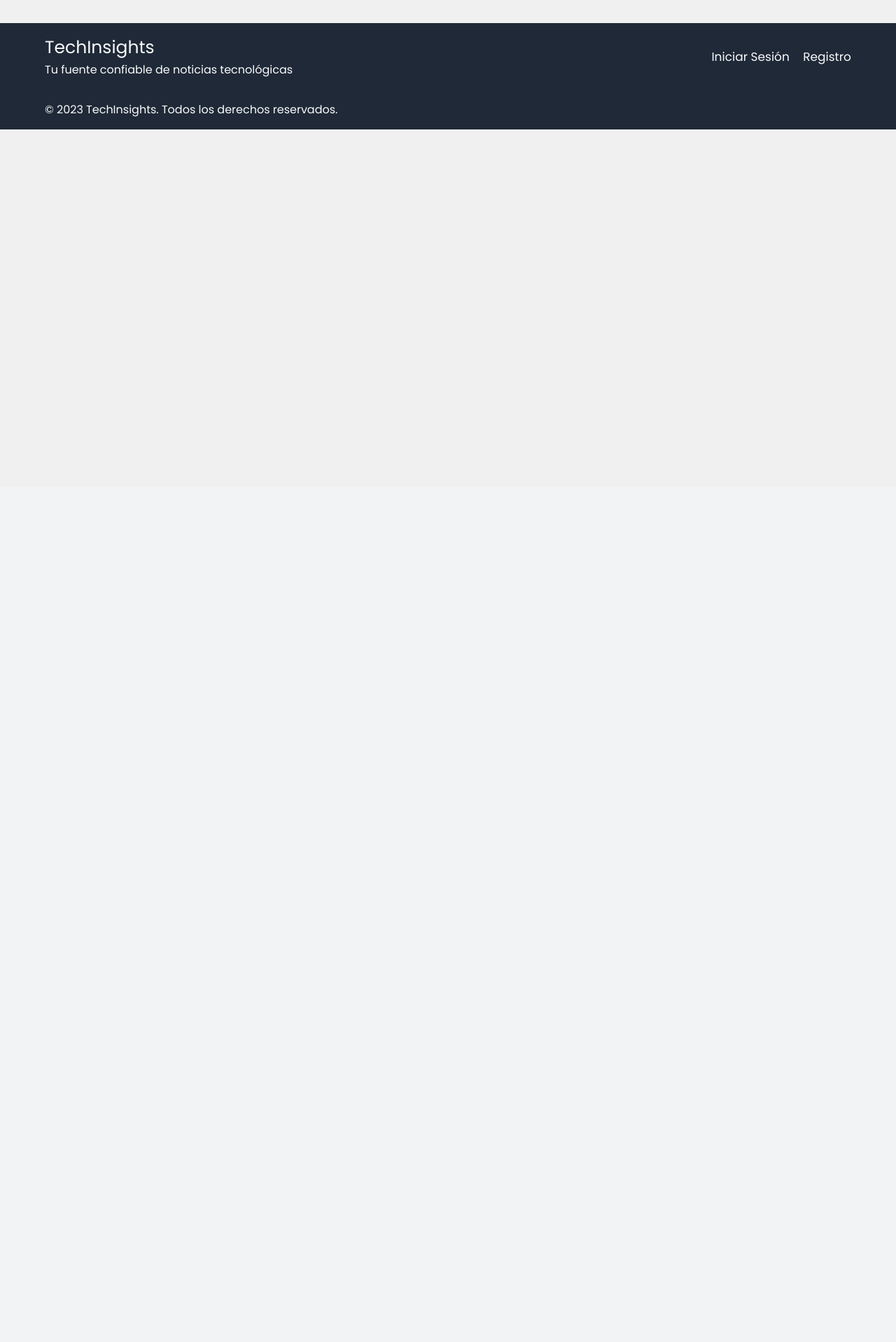
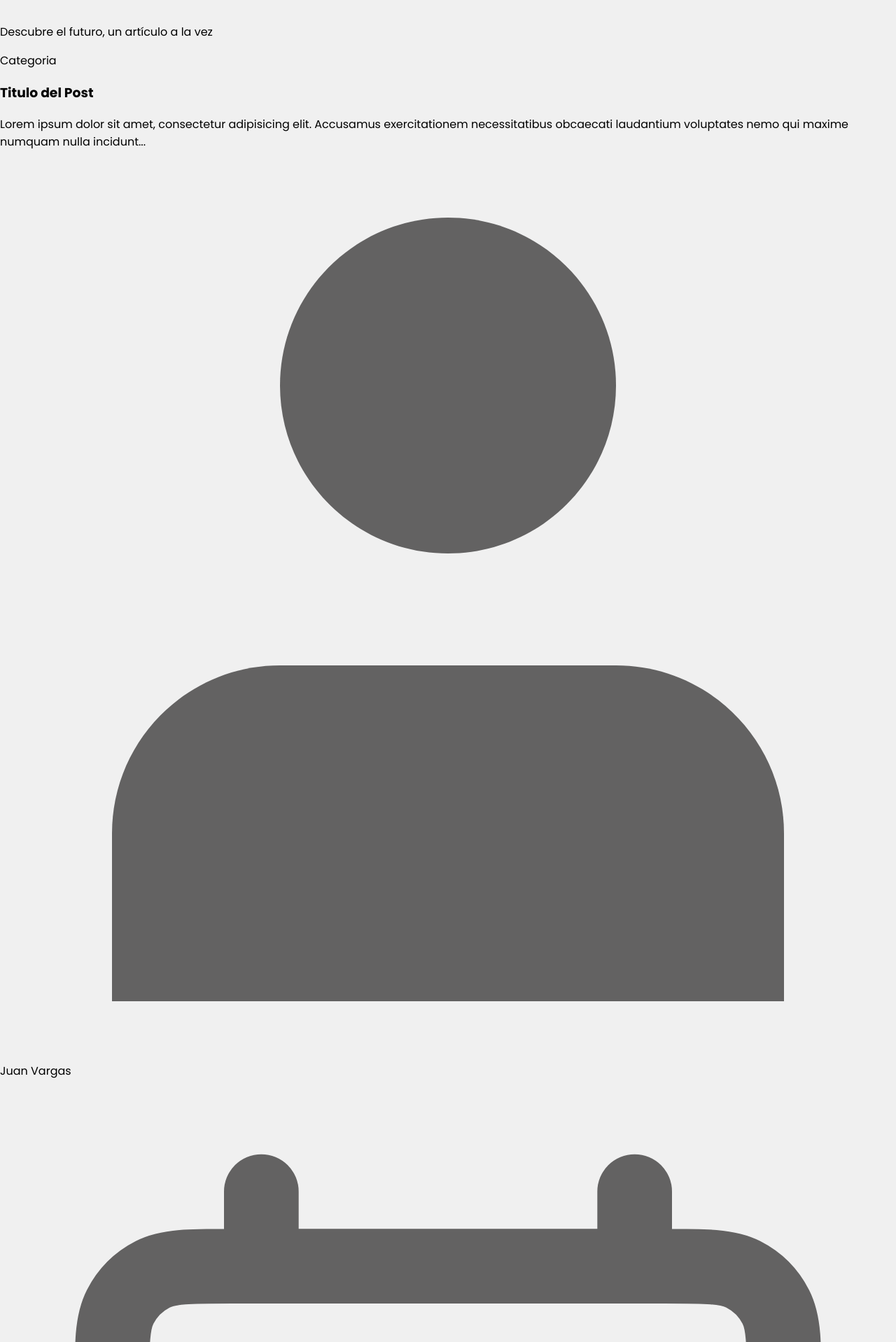
Before and after one commit to JuanWebDeveloper/TechInsights, a Django app: page /blog/ in a window 1280 px wide. Shown: the part 104-2022 px from the top of the page at 70% size. Before the commit the page ends 289 px from the top, so only its background shows below. Run offline with Django 5.2, Linux system fonts and the light colour scheme.

Commit message:
Created blog page structure to display posts.
- Added HTML structure for the blog page.
- Included placeholders for post titles, content, and metadata.
- Set up basic layout for displaying multiple posts.

```diff
--- a/blog/templates/blog.html
+++ b/blog/templates/blog.html
@@ -1,9 +1,65 @@
 {% extends 'base.html' %}
+{% load static %}
 
 {% block title %}
   TechInsights - Blog
 {% endblock %}
 
+{% block styles %}
+  <link rel="stylesheet" href="{% static 'css/blog.css' %}" />
+{% endblock %}
+
 {% block content %}
-  <h1>Blog</h1>
+  <section class="blog">
+    <div class="container">
+      <div class="blog-header">
+        <h2>Blog de TechInsights</h2>
+        <p>Descubre el futuro, un artículo a la vez</p>
+      </div>
+
+      <div class="posts">
+        <div class="post">
+          <span>Categoria</span>
+          <h3>Titulo del Post</h3>
+          <p>Lorem ipsum dolor sit amet, consectetur adipisicing elit. Accusamus exercitationem necessitatibus obcaecati laudantium voluptates nemo qui maxime numquam nulla incidunt...</p>
+          <div class="post-footer">
+            <div class="author-creation">
+              <span>
+                <svg viewBox="0 0 16 16" fill="none" xmlns="http://www.w3.org/2000/svg">
+                  <g id="SVGRepo_bgCarrier" stroke-width="0"></g>
+                  <g id="SVGRepo_tracerCarrier" stroke-linecap="round" stroke-linejoin="round"></g>
+                  <g id="SVGRepo_iconCarrier">
+                    <path d="M8 7C9.65685 7 11 5.65685 11 4C11 2.34315 9.65685 1 8 1C6.34315 1 5 2.34315 5 4C5 5.65685 6.34315 7 8 7Z" fill="#636262"></path> <path d="M14 12C14 10.3431 12.6569 9 11 9H5C3.34315 9 2 10.3431 2 12V15H14V12Z" fill="#636262"></path>
+                  </g>
+                </svg>Juan Vargas
+              </span>
+              <span>
+                <svg viewBox="0 0 24 24" fill="none" xmlns="http://www.w3.org/2000/svg">
+                  <g id="SVGRepo_bgCarrier" stroke-width="0"></g>
+                  <g id="SVGRepo_tracerCarrier" stroke-linecap="round" stroke-linejoin="round"></g>
+                  <g id="SVGRepo_iconCarrier">
+                    <path d="M3 10H21M7 3V5M17 3V5M6.2 21H17.8C18.9201 21 19.4802 21 19.908 20.782C20.2843 20.5903 20.5903 20.2843 20.782 19.908C21 19.4802 21 18.9201 21 17.8V8.2C21 7.07989 21 6.51984 20.782 6.09202C20.5903 5.71569 20.2843 5.40973 19.908 5.21799C19.4802 5 18.9201 5 17.8 5H6.2C5.0799 5 4.51984 5 4.09202 5.21799C3.71569 5.40973 3.40973 5.71569 3.21799 6.09202C3 6.51984 3 7.07989 3 8.2V17.8C3 18.9201 3 19.4802 3.21799 19.908C3.40973 20.2843 3.71569 20.5903 4.09202 20.782C4.51984 21 5.07989 21 6.2 21Z" stroke="#636262" stroke-width="2" stroke-linecap="round" stroke-linejoin="round"></path>
+                  </g>
+                </svg>2024-11-20
+              </span>
+            </div>
+            <div class="post-action">
+              <a href="http://">
+                Leer más<svg viewBox="0 0 24 24" fill="none" xmlns="http://www.w3.org/2000/svg">
+                  <g id="SVGRepo_bgCarrier" stroke-width="0"></g>
+                  <g id="SVGRepo_tracerCarrier" stroke-linecap="round" stroke-linejoin="round"></g>
+                  <g id="SVGRepo_iconCarrier">
+                    <path d="M6 12H18M18 12L13 7M18 12L13 17" stroke="#f9fafb" stroke-width="2" stroke-linecap="round" stroke-linejoin="round"></path>
+                  </g>
+                </svg>
+              </a>
+            </div>
+          </div>
+        </div>
+      </div>
+      <div class="load-more">
+        <button>Cargar más artículos</button>
+      </div>
+    </div>
+  </section>
 {% endblock %}
```
